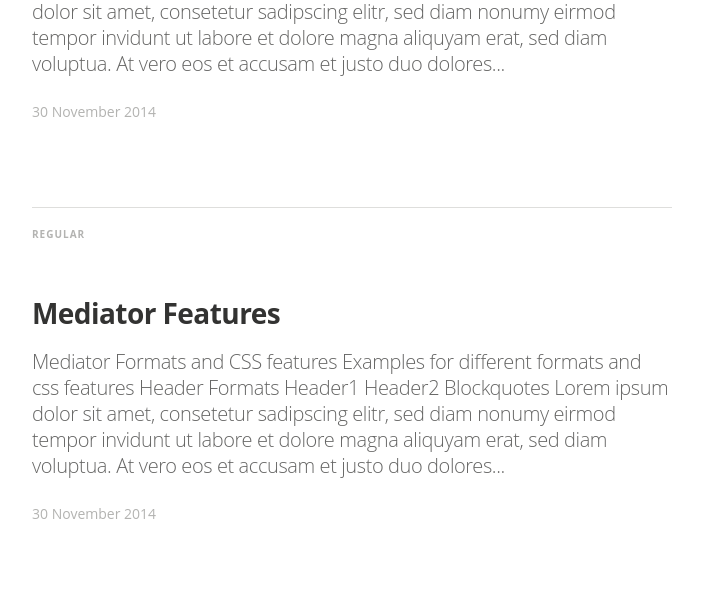
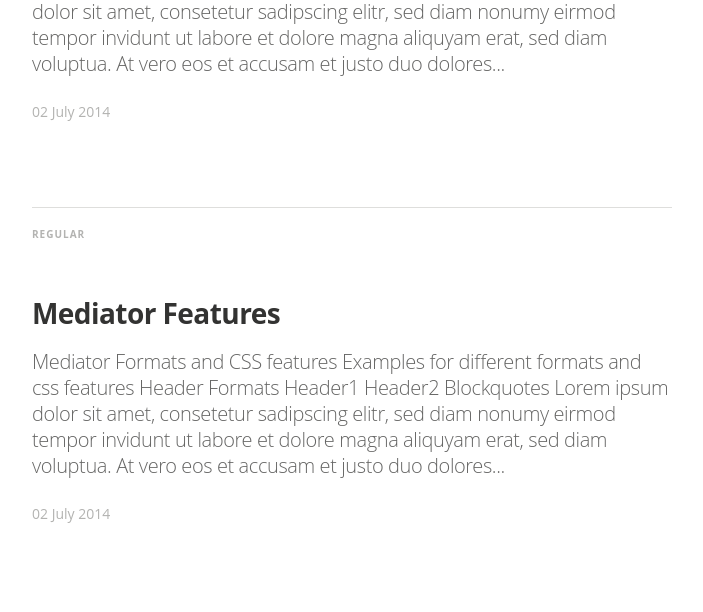
Before and after one commit to Cybercypher1/root-brute.github.io, a Jekyll site: the page built from index.html, in a window 1280 px wide. Shown: the part 906-1518 px from the top of the page, without its empty margins (288-991 px from the left). Built offline with Jekyll 4.4.1, drawn with Linux system fonts in a browser that asks for light colours; nearby versions of some CDN libraries; some web fonts are replaced; Markdown is read by kramdown in place of the engine named in the settings; the list of posts is cut into pages by our own code.

Commit message:
Update Date

```diff
--- a/_posts/2014-11-30-mediator_features.markdown
+++ b/_posts/2014-11-30-mediator_features.markdown
@@ -1,7 +1,7 @@
 ---
 layout: post
 title:  "Mediator Features"
-date:   2014-11-30 14:34:25
+date:   2014-07-02
 categories: mediator feature
 tags: featured
 image: /assets/article_images/2014-11-30-mediator_features/night-track.JPG
```
